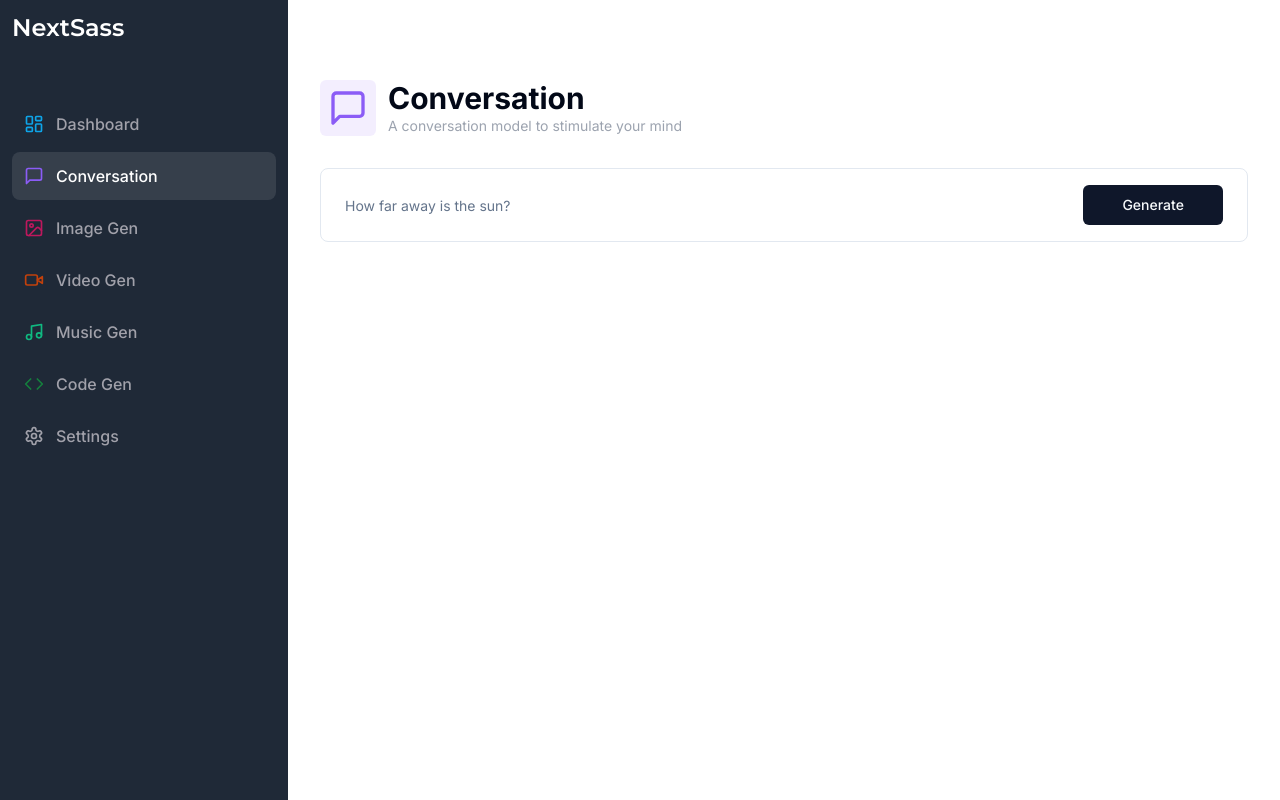
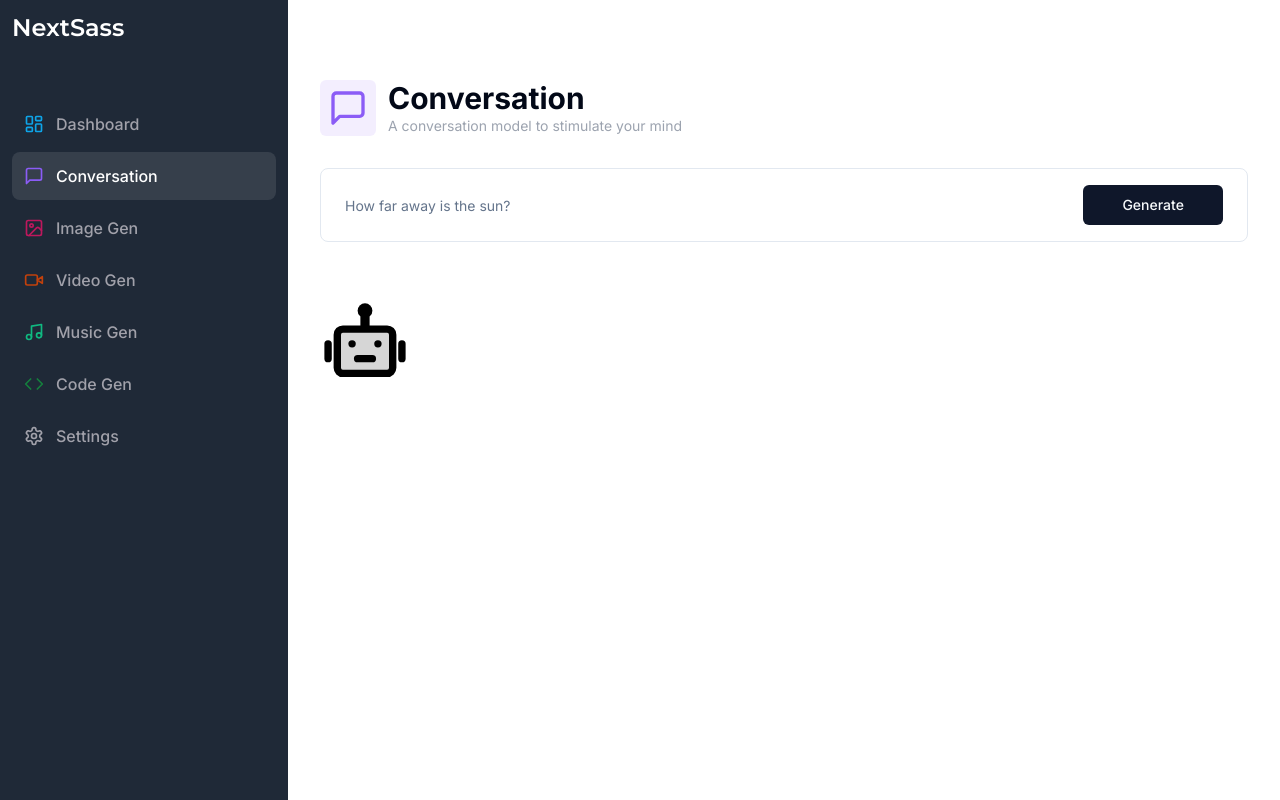
Before and after one commit to adevenuto/next13-sass, a Next.js app: page /conversation in a window 1280 px wide. Built offline with nearby package versions, Linux system fonts and the light colour scheme.

Commit message:
added Empty && RobotSVG components + Framer motion to animate antenna when loading

```diff
--- a/app/(dashboard)/(routes)/conversation/page.tsx
+++ b/app/(dashboard)/(routes)/conversation/page.tsx
@@ -1,21 +1,29 @@
 "use client"
 
 import { MessageSquare } from 'lucide-react'
-import React from 'react'
+import React, { useState } from 'react'
 
 import { useForm } from 'react-hook-form'
 import { zodResolver } from "@hookform/resolvers/zod"
 import * as z from "zod"
+import axios from 'axios'
 
 import Heading from '@/components/Heading'
 import { formSchema } from './constants'
 import { Form, FormControl, FormField, FormItem } from '@/components/ui/form'
 import { Input } from '@/components/ui/input'
 import { Button } from '@/components/ui/button'
+import { useRouter } from 'next/navigation'
+import { ChatCompletionAssistantMessageParam } from 'openai/resources/index.mjs'
+import { cn } from '@/lib/utils'
+import { Empty } from '@/components/Empty'
 
 
 
 export const Conversation = () => {
+  const router = useRouter()
+  const [messages, setMessages] = useState<ChatCompletionAssistantMessageParam[]>([])
+
   const form = useForm<z.infer<typeof formSchema>>({
     resolver: zodResolver(formSchema),
     defaultValues: {
@@ -25,7 +33,22 @@ export const Conversation = () => {
 
   const isLoading = form.formState.isSubmitting
   const onSubmit = async (values: z.infer<typeof formSchema>) => {
-    console.log(values)
+    try {
+      const userMessage: ChatCompletionAssistantMessageParam = {
+        role: "user",
+        content: values.prompt
+      }
+      const newMessages = [...messages, userMessage]
+      const response = await axios.post('/api/conversation', {
+        messages: newMessages
+      })
+      setMessages((current) => [...current, userMessage, response.data])
+      form.reset()
+    } catch (error: any) {
+      // TODO: catch token limit error and trigger pro modal
+    } finally {
+      router.refresh()
+    }
   }
   return (
     <>
@@ -37,7 +60,7 @@ export const Conversation = () => {
         bgColor="bg-violet-500/10"
       />
       <div className="px-4 lg:px-8">
-        <div>
+        <div className='mb-10'>
           <Form {...form}>
             <form
               onSubmit={form.handleSubmit(onSubmit)}
@@ -67,6 +90,25 @@ export const Conversation = () => {
             </form>
           </Form>
         </div>
+        <div className="space-y-4">
+          <div className="flex flex-col-reverse gap-y-4">
+            {messages.length===0 && !isLoading && (
+              <Empty />
+            )}
+            {messages.map(message => (
+              <div
+                key={message.content}
+                className={cn("border px-6 py-6 whitespace-pre-line", {
+                  "bg-gray-700 text-gray-100": message.role==="assistant",
+                  "bg-gray-100 text-gray-700": message.role!="assistant",
+                })}
+              >
+                {message.content}
+              </div>
+            ))}
+          </div>
+        </div>
+
       </div>
     </>
   )
--- a/app/api/conversation/route.ts
+++ b/app/api/conversation/route.ts
@@ -1,6 +1,6 @@
 import { auth } from '@clerk/nextjs'
-import { NextRequest, NextResponse } from 'next/server'
-import { OpenAI  } from 'openai'
+import { NextResponse } from 'next/server'
+import { OpenAI } from 'openai'
 
 const openai = new OpenAI({
   apiKey: process.env.OPEN_AI_API_KEY
--- /dev/null
+++ b/components/Empty.tsx
@@ -0,0 +1,8 @@
+import React from 'react'
+import { RobotSVG } from './RobotSVG'
+
+export const Empty = () => {
+  return (
+    <div><RobotSVG /></div>
+  )
+}
--- /dev/null
+++ b/components/RobotSVG.tsx
@@ -0,0 +1,43 @@
+import React from 'react'
+import { motion } from 'framer-motion'
+
+interface robotProps {
+  animate?: boolean
+}
+
+export const RobotSVG = ({
+  animate
+}: robotProps) => {
+  const paths = ['M12 5L17.6569 10.6569', 'M22 1L22 9', 'M31.8284 5.17157L26.1716 10.8284']
+  return (
+      <svg width="90" height="96" viewBox="0 0 44 52" fill="none" xmlns="http://www.w3.org/2000/svg">
+        <path d="M22 15.5147L22 23.5147" stroke="black" strokeWidth="5" strokeLinecap="round"/>
+        <circle cx="22" cy="15.5147" r="4" fill="black"/>
+        <rect x="7" y="25.5147" width="30" height="24" rx="3" fill="#D6D6D6" stroke="black" strokeWidth="4"/>
+        <circle cx="15" cy="33.5147" r="2" fill="black"/>
+        <circle cx="29" cy="33.5147" r="2" fill="black"/>
+        <path d="M18 41.5147H26" stroke="black" strokeWidth="4" strokeLinecap="round"/>
+        <path d="M42 33.5147L42 41.5147" stroke="black" strokeWidth="4" strokeLinecap="round"/>
+        <path d="M2 33.5147L2 41.5147" stroke="black" strokeWidth="4" strokeLinecap="round"/>
+        {animate && paths.map(path => (
+          <motion.path
+            key={path}
+            animate={{ pathLength: 1, pathOffset: 0 }}
+            initial={{ pathLength: 1, pathOffset: 1 }}
+            transition={{
+              duration: .6,
+              ease: "easeInOut",
+              repeat: Infinity,
+              repeatType: "loop",
+              repeatDelay: 0
+            }}
+            stroke="#000"
+            strokeOpacity={1}
+            strokeLinecap="round"
+            strokeWidth={2}
+            d={path}
+          />
+        ))}
+      </svg>
+  )
+}
--- a/package.json
+++ b/package.json
@@ -14,8 +14,10 @@
     "@radix-ui/react-dialog": "^1.0.5",
     "@radix-ui/react-label": "^2.0.2",
     "@radix-ui/react-slot": "^1.0.2",
+    "axios": "^1.6.4",
     "class-variance-authority": "^0.7.0",
     "clsx": "^2.1.0",
+    "framer-motion": "^10.17.6",
     "lucide-react": "^0.303.0",
     "next": "14.0.4",
     "openai": "^4.24.1",
```
Also changed, not shown: 1 other file (tests, documents, lock files or other folders).
